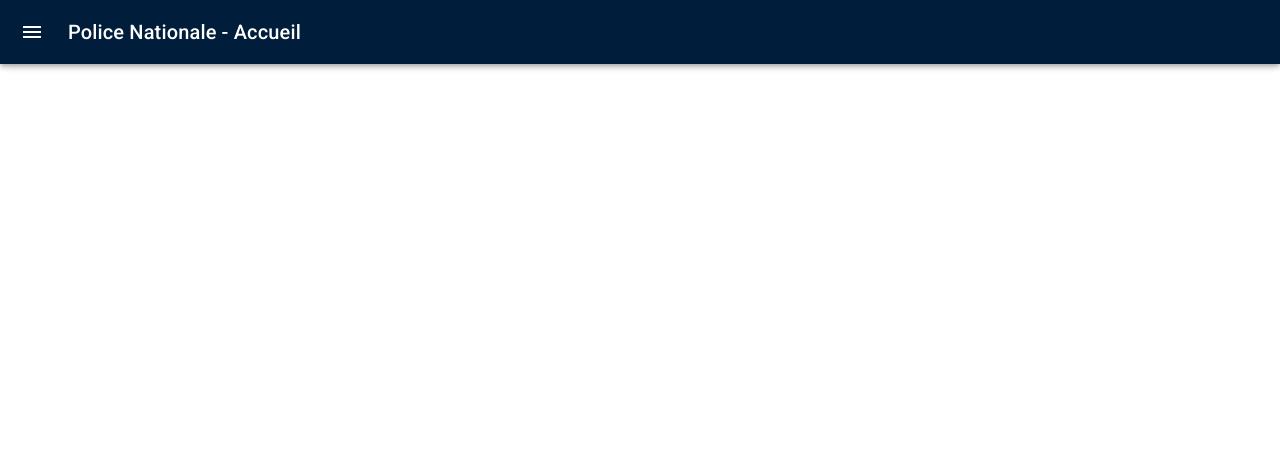
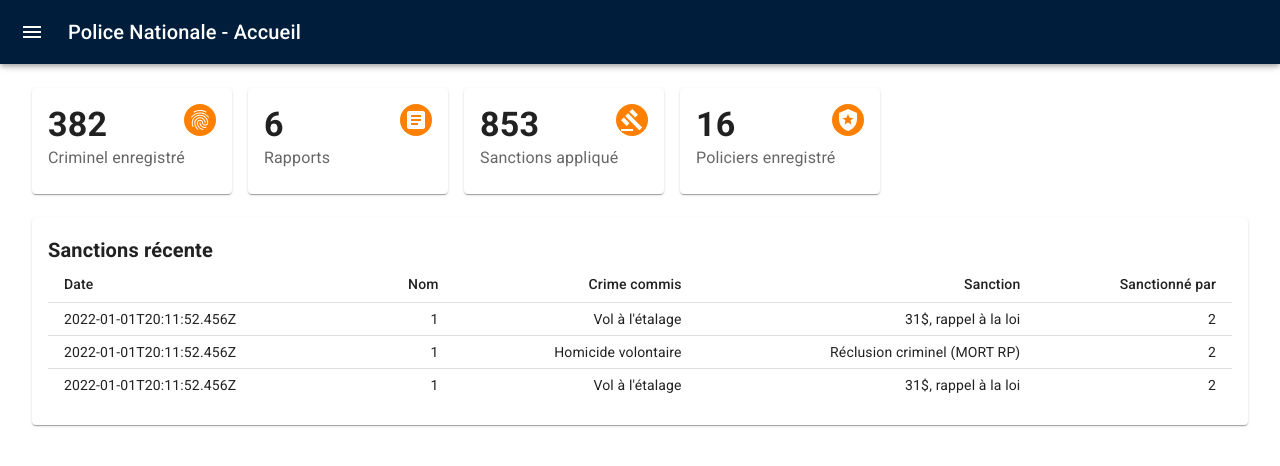
Before and after one commit to BliTz037/MinecraftRP-Police-Intra, a React (Create React App) app in the folder front-end/: page / in a window 1280 px wide. Shown: the top 466 px of the page. Built offline with nearby package versions, Linux system fonts and the light colour scheme.

Commit message:
[ADD] Home page static

```diff
--- /dev/null
+++ b/front-end/src/components/CardData.js
@@ -0,0 +1,28 @@
+import { Grid } from '@mui/material';
+import React from 'react';
+import { Card, CardContent, Typography, Avatar, Box } from '@mui/material';
+import FingerprintIcon from '@mui/icons-material/Fingerprint';
+
+const CardData = (props) => {
+    return (
+        <Grid item>
+            <Card sx={{ minWidth: 200 }}>
+                <CardContent>
+                    <Box sx={{ display: 'flex', justifyContent: 'space-between' }}>
+                        <Typography variant="h4" component="div" sx={{ fontWeight: 'bold' }}>
+                            {props.dataValue || "N/A"}
+                        </Typography>
+                        <Avatar sx={{ bgcolor: 'secondary.main', width: 32, height: 32 }}>
+                            {props.iconData || <FingerprintIcon />}
+                        </Avatar>
+                    </Box>
+                    <Typography color="text.secondary">
+                        {props.nameData || "Undefined"}
+                    </Typography>
+                </CardContent>
+            </Card>
+        </Grid>
+    );
+};
+
+export default CardData;
--- /dev/null
+++ b/front-end/src/components/CardTableCrime.js
@@ -0,0 +1,87 @@
+import React from 'react';
+import { Card, CardContent, Typography } from '@mui/material';
+import Table from '@mui/material/Table';
+import TableBody from '@mui/material/TableBody';
+import TableCell from '@mui/material/TableCell';
+import TableContainer from '@mui/material/TableContainer';
+import TableHead from '@mui/material/TableHead';
+import TableRow from '@mui/material/TableRow';
+
+const rows = [
+    {
+        "id": 2,
+        "criminalId": 1,
+        "crimeCommitted": "Vol à l'étalage",
+        "sanction": "31$, rappel à la loi",
+        "description": "Du fromage, des hamburgers et des pains au chocolat ont été volé au magin Leclerc",
+        "createdBy": 2,
+        "createdAt": "2022-01-01T20:11:52.456Z",
+        "updatedAt": "2022-01-01T20:28:50.652Z",
+        "deletedAt": null
+    },
+    {
+        "id": 2,
+        "criminalId": 1,
+        "crimeCommitted": "Homicide volontaire",
+        "sanction": "Réclusion criminel (MORT RP)",
+        "description": "A tué Monsieur Dupont",
+        "createdBy": 2,
+        "createdAt": "2022-01-01T20:11:52.456Z",
+        "updatedAt": "2022-01-01T20:28:50.652Z",
+        "deletedAt": null
+    },
+    {
+        "id": 2,
+        "criminalId": 1,
+        "crimeCommitted": "Vol à l'étalage",
+        "sanction": "31$, rappel à la loi",
+        "description": "Du fromage, des hamburgers et des pains au chocolat ont été volé au magin Leclerc",
+        "createdBy": 2,
+        "createdAt": "2022-01-01T20:11:52.456Z",
+        "updatedAt": "2022-01-01T20:28:50.652Z",
+        "deletedAt": null
+    }
+];
+
+const CardTableCrime = (props) => {
+    return (
+        <Card xs={12} sx={{ mt: 3 }}>
+            <CardContent>
+                <Typography variant="h6" component="div" sx={{ fontWeight: 'bold' }}>
+                    Sanctions récente
+                </Typography>
+                <TableContainer>
+                    <Table sx={{ minWidth: 650 }} size="small" aria-label="a dense table">
+                        <TableHead>
+                            <TableRow>
+                                <TableCell>Date</TableCell>
+                                <TableCell align="right">Nom</TableCell>
+                                <TableCell align="right">Crime commis</TableCell>
+                                <TableCell align="right">Sanction</TableCell>
+                                <TableCell align="right">Sanctionné par</TableCell>
+                            </TableRow>
+                        </TableHead>
+                        <TableBody>
+                            {rows.map((row) => (
+                                <TableRow
+                                    key={row.id}
+                                    sx={{ '&:last-child td, &:last-child th': { border: 0 } }}
+                                >
+                                    <TableCell>
+                                        {row.createdAt}
+                                    </TableCell>
+                                    <TableCell align="right">{row.criminalId}</TableCell>
+                                    <TableCell align="right">{row.crimeCommitted}</TableCell>
+                                    <TableCell align="right">{row.sanction}</TableCell>
+                                    <TableCell align="right">{row.createdBy}</TableCell>
+                                </TableRow>
+                            ))}
+                        </TableBody>
+                    </Table>
+                </TableContainer>
+            </CardContent>
+        </Card>
+    );
+};
+
+export default CardTableCrime;
--- a/front-end/src/pages/Home.js
+++ b/front-end/src/pages/Home.js
@@ -1,6 +1,13 @@
 import React from 'react';
 import { Box, Container, Grid } from '@mui/material';
 import Header from '../components/Header'
+
+import CardData from '../components/CardData';
+import CardTableCrime from '../components/CardTableCrime';
+import LocalPolice from '@mui/icons-material/LocalPolice';
+import FingerprintIcon from '@mui/icons-material/Fingerprint';
+import ArticleIcon from '@mui/icons-material/Article';
+import GavelIcon from '@mui/icons-material/Gavel';
 
 const Home = () => {
   return (
@@ -9,11 +16,15 @@ const Home = () => {
         <Header page="Accueil" />
       </Box>
       <Container component="main" maxWidth="l" sx={{ mt: 10 }}>
-            <Grid container rowSpacing={1} columnSpacing={{ xs: 1, sm: 2, md: 3 }}>
-
+        <Grid container spacing={2}>
+          <CardData dataValue={382} iconData={<FingerprintIcon />} nameData={"Criminel enregistré"} />
+          <CardData dataValue={6} iconData={<ArticleIcon />} nameData={"Rapports"} />
+          <CardData dataValue={853} iconData={<GavelIcon />} nameData={"Sanctions appliqué"} />
+          <CardData dataValue={16} iconData={<LocalPolice />} nameData={"Policiers enregistré"} />
         </Grid>
+        <CardTableCrime/>
       </Container>
-        </div>
+    </div >
   );
 };
 
```
Lines whose indentation alone changed are shown as unchanged.
